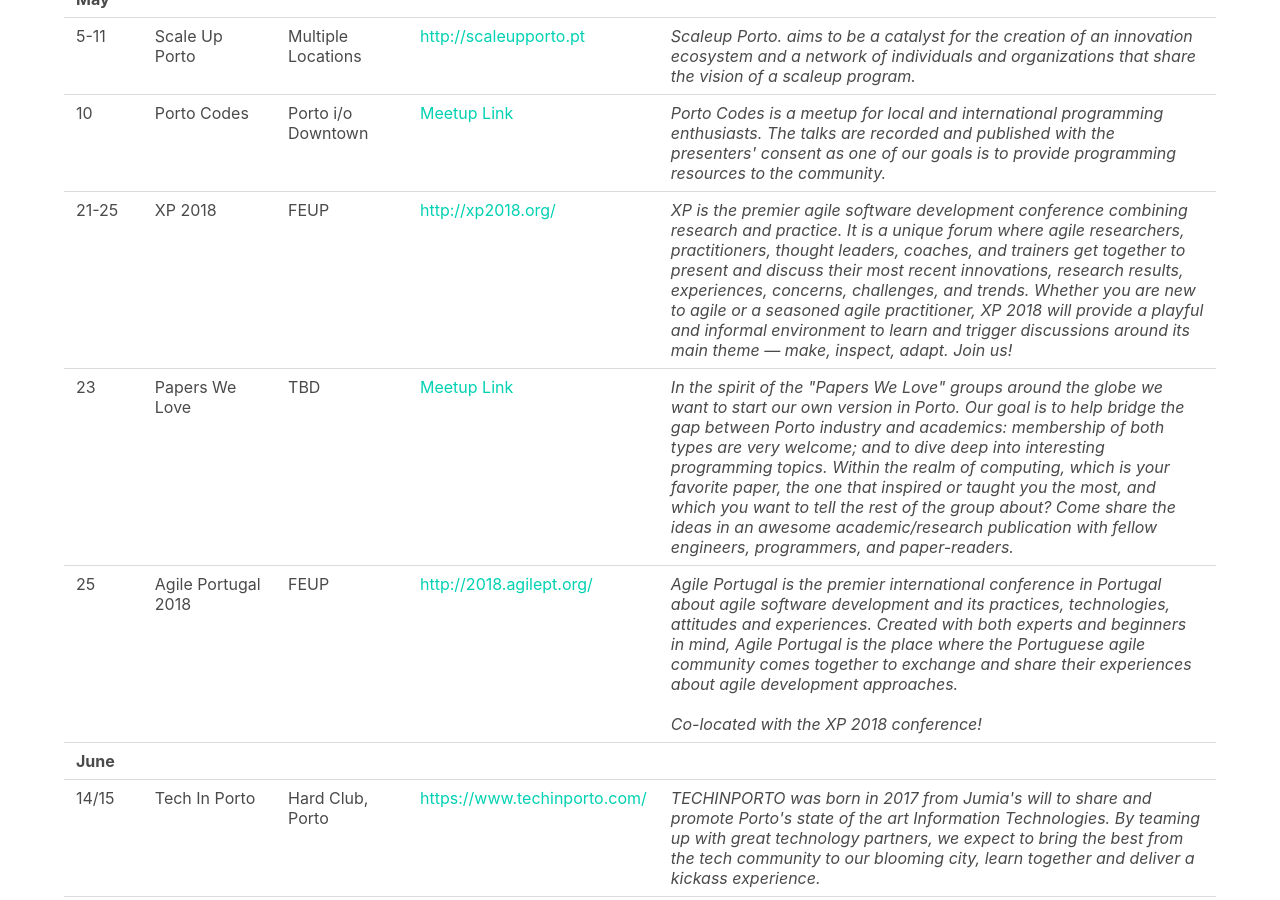
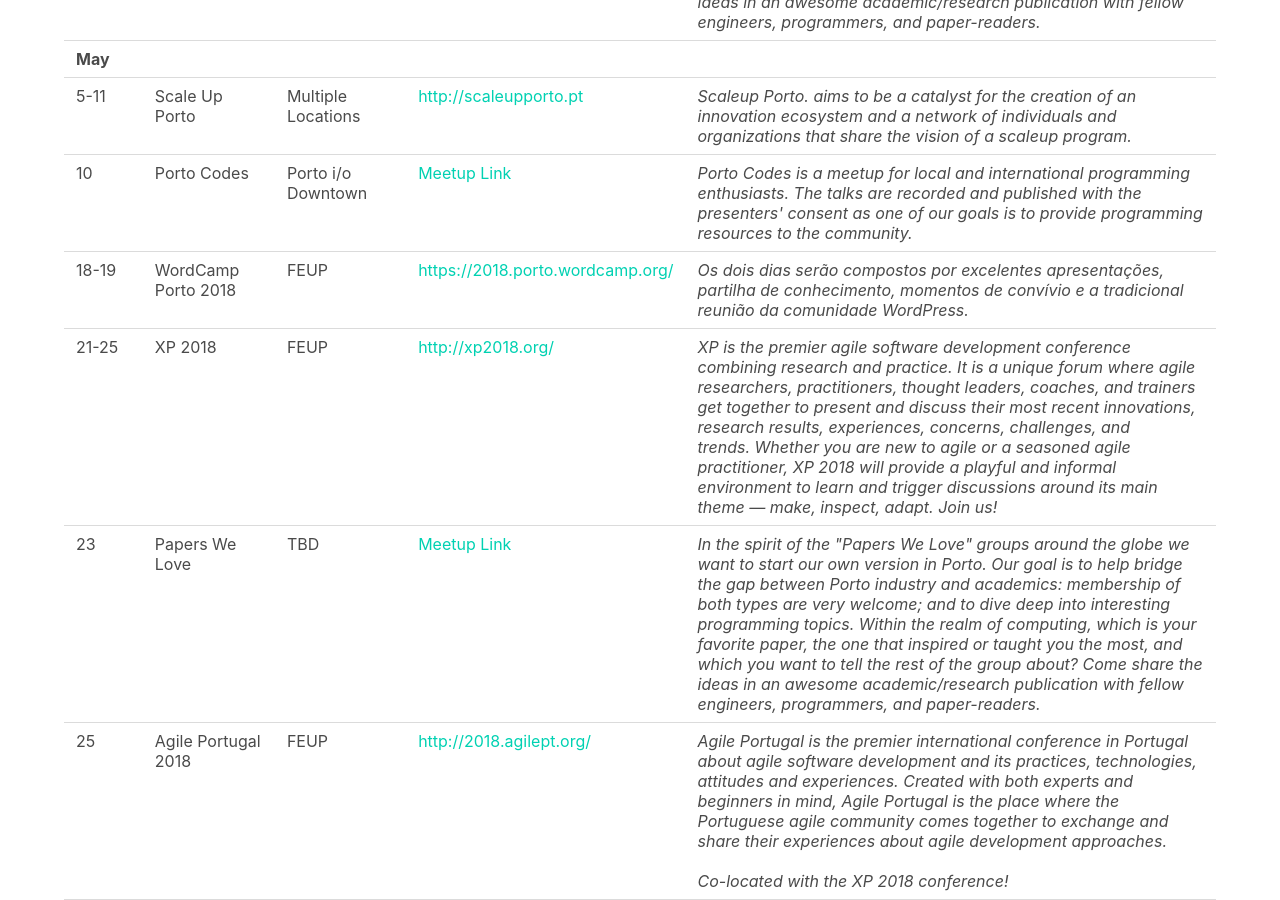
Before and after one commit to DevOpsPorto/devopsporto.github.io, a Jekyll site: the page built from events.html, in a window 1280 px wide and 900 px high, scrolled down 3794 px. Built offline with Jekyll 4.4.1, drawn with Linux system fonts in a browser that asks for light colours.

Commit message:
add wordcamp event

```diff
--- a/events.html
+++ b/events.html
@@ -399,6 +399,17 @@
                 </td>
         </tr>
         <tr>
+            <td>18-19</td>
+            <td>WordCamp Porto 2018</td>
+            <td>FEUP</td>
+            <td>
+                <a href="https://2018.porto.wordcamp.org/" target="_blank">https://2018.porto.wordcamp.org/</a>
+            </td>
+            <td>
+                <i>Os dois dias serão compostos por excelentes apresentações, partilha de conhecimento, momentos de convívio e a tradicional reunião da comunidade WordPress.</i>
+            </td>
+        </tr>
+        <tr>
             <td>21-25</td>
             <td>XP 2018</td>
             <td>FEUP</td>
```
